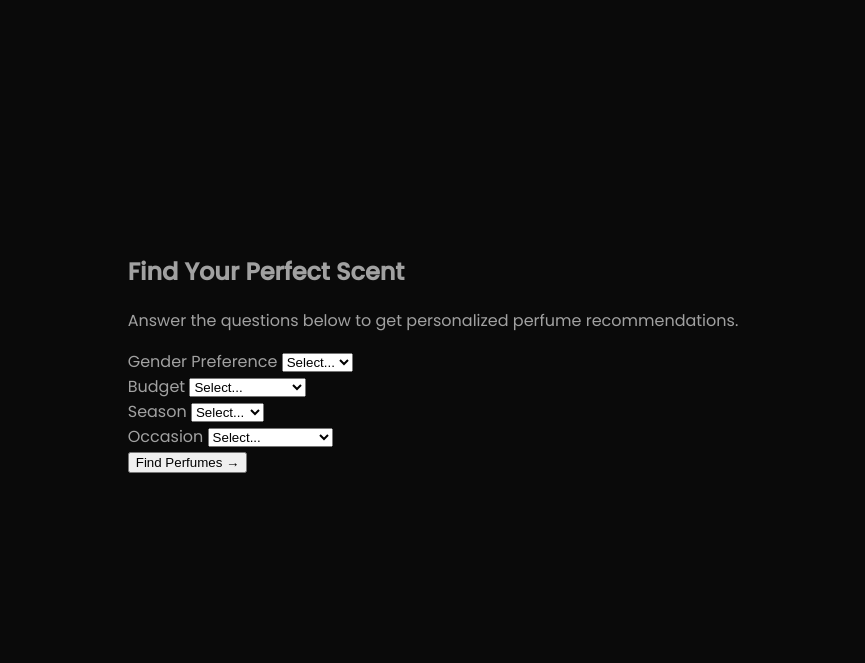
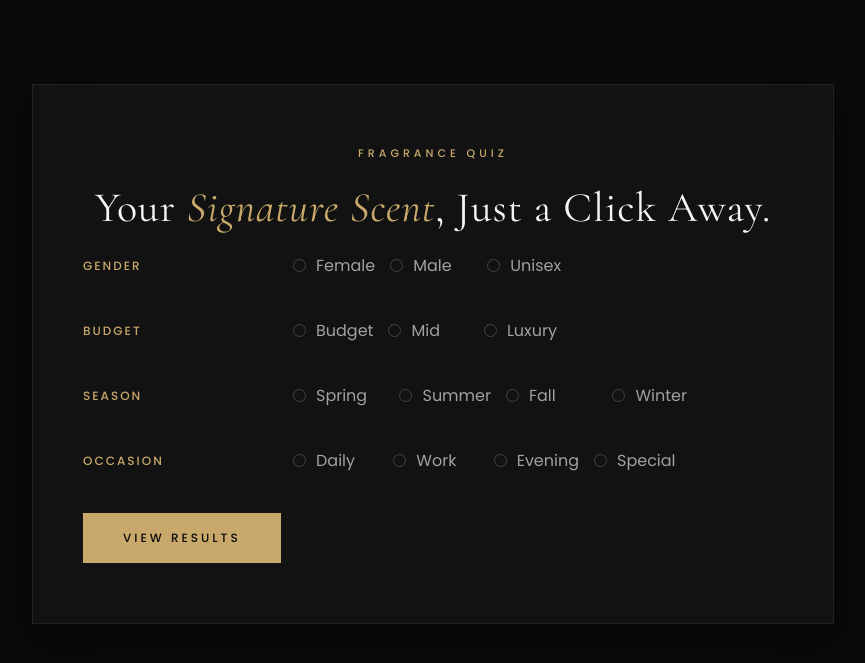
Before and after one commit to dilaycelikk/perfume-finder, a Flask app: page /quiz in a window 1280 px wide. Shown: the part 92-755 px from the top of the page, without its empty margins (207-1072 px from the left). Run offline with Flask 3, Linux system fonts and the light colour scheme; a user stored in the database is signed in.

Commit message:
[US1] Update quiz form for perfume filtering criteria

```diff
--- a/templates/quiz.html
+++ b/templates/quiz.html
@@ -1,56 +1,74 @@
 {% extends 'base.html' %}
 
 {% block content %}
-<div class="form-container">
-    <h2>Find Your Perfect Scent</h2>
-    <p>Answer the questions below to get personalized perfume recommendations.</p>
+<div class="box">
+    <span class="eyebrow">Fragrance Quiz</span>
+    <h1 class="title">Your <em>Signature Scent</em>, Just a Click Away.</h1>
 
-    <form method="POST">
-        <div class="form-group">
-            <label>Gender Preference</label>
-            <select name="gender" required>
-                <option value="">Select...</option>
-                <option value="female">Female</option>
-                <option value="male">Male</option>
-                <option value="unisex">Unisex</option>
-            </select>
+    <form method="POST" action="{{ url_for('quiz') }}">
+
+        <div class="row">
+            <div class="label">Gender</div>
+            <div class="options">
+                <label><input type="radio" name="gender" value="female" required> <span>Female</span></label>
+                <label><input type="radio" name="gender" value="male" required> <span>Male</span></label>
+                <label><input type="radio" name="gender" value="unisex" required> <span>Unisex</span></label>
+            </div>
         </div>
 
-        <div class="form-group">
-            <label>Budget</label>
-            <select name="budget" required>
-                <option value="">Select...</option>
-                <option value="budget">Budget-Friendly</option>
-                <option value="mid">Mid-Range</option>
-                <option value="luxury">Luxury</option>
-            </select>
+        <div class="row">
+            <div class="label">Budget</div>
+            <div class="options">
+                <label><input type="radio" name="budget" value="budget" required> <span>Budget</span></label>
+                <label><input type="radio" name="budget" value="mid" required> <span>Mid</span></label>
+                <label><input type="radio" name="budget" value="luxury" required> <span>Luxury</span></label>
+            </div>
         </div>
 
-        <div class="form-group">
-            <label>Season</label>
-            <select name="season" required>
-                <option value="">Select...</option>
-                <option value="spring">Spring</option>
-                <option value="summer">Summer</option>
-                <option value="fall">Fall</option>
-                <option value="winter">Winter</option>
-            </select>
+        <div class="row">
+            <div class="label">Season</div>
+            <div class="options">
+                <label><input type="radio" name="season" value="spring" required> <span>Spring</span></label>
+                <label><input type="radio" name="season" value="summer" required> <span>Summer</span></label>
+                <label><input type="radio" name="season" value="fall" required> <span>Fall</span></label>
+                <label><input type="radio" name="season" value="winter" required> <span>Winter</span></label>
+            </div>
         </div>
 
-        <div class="form-group">
-            <label>Occasion</label>
-            <select name="mood" required>
-                <option value="">Select...</option>
-                <option value="daily">Daily</option>
-                <option value="work">Work</option>
-                <option value="evening">Evening</option>
-                <option value="special">Special Occasion</option>
-            </select>
+        <div class="row">
+            <div class="label">Occasion</div>
+            <div class="options">
+                <label><input type="radio" name="mood" value="daily" required> <span>Daily</span></label>
+                <label><input type="radio" name="mood" value="work" required> <span>Work</span></label>
+                <label><input type="radio" name="mood" value="evening" required> <span>Evening</span></label>
+                <label><input type="radio" name="mood" value="special" required> <span>Special</span></label>
+            </div>
         </div>
 
-
-
-        <button type="submit" class="btn-primary">Find Perfumes →</button>
+        <button type="submit" class="btn-gold">VIEW RESULTS</button>
     </form>
 </div>
+
+<style>
+    /* Quiz Sayfasına Özel Grid Ayarı */
+    .options {
+        display: grid !important;
+        grid-template-columns: repeat(4, 1fr);
+        gap: 15px;
+    }
+    .options label { display: flex; align-items: center; gap: 10px; cursor: pointer; }
+    .options input[type="radio"] {
+        appearance: none; -webkit-appearance: none;
+        width: 13px; height: 13px;
+        border: 1px solid #444; border-radius: 50%;
+        background: transparent; cursor: pointer;
+        transition: all 0.3s ease; margin: 0; flex-shrink: 0;
+    }
+    .options input[type="radio"]:checked {
+        background: #C8A96B; border-color: #C8A96B;
+        box-shadow: 0 0 10px rgba(200, 169, 107, 0.4);
+    }
+    .options input[type="radio"]:checked + span { color: #F5F5F2; }
+    .options input[type="radio"]:hover { transform: scale(1.1); border-color: #777; }
+</style>
 {% endblock %}
```
